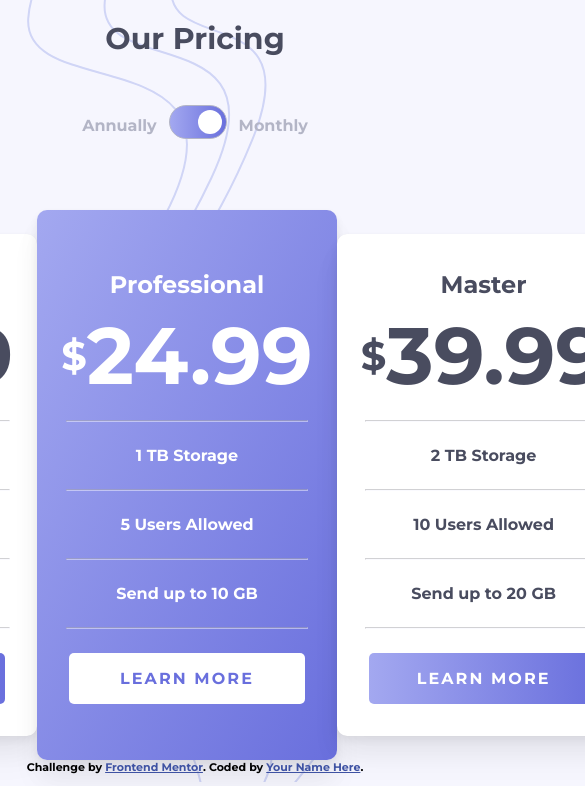
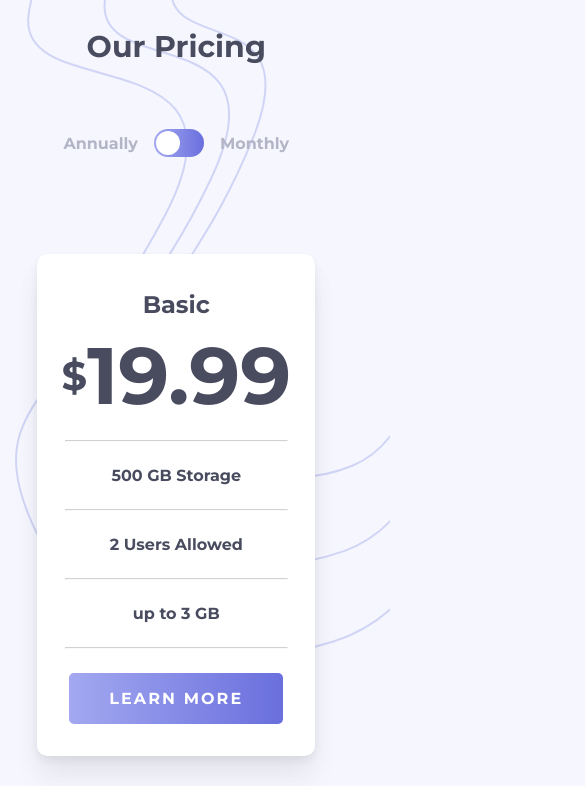
Before and after one commit to ttisurus/frontend-challenge-3, a plain HTML site: page index.html in a window 390 px wide. Shown: the top 786 px of the page, 585 px wide, since content can reach past the window. Drawn offline with Linux system fonts and the light colour scheme.

Commit message:
agregado del responsive y switch funcional sin cambio de estado

```diff
--- a/index.html
+++ b/index.html
@@ -37,12 +37,22 @@
 
     <div class="container_toggle">
       Annually
+
+      <div class="toggle-wrapper">
+        <label class="toggle_label"></label>
+        <div class="toggle_button-wrapper">
+          <input type="checkbox" class="toggle_checkbox">
+          <span class="toggle_button"></span>
+        </div>
+      </div>
+
+      <!--
       <div class="toggle-wrapper">
 
         <input id="provide-muffins" name="provide_muffins" class="toggle" type="checkbox" checked />
         <label for="provide-muffins" class="toggle--label"></label>
         <div class="foux-toggle"></div>
-      </div>
+      </div>-->
       Monthly
     </div>
 
--- a/style.css
+++ b/style.css
@@ -24,32 +24,30 @@ body {
 
 .promo_container{
     display: flex;
-    flex-flow: row;
+    align-items: center;
     justify-content: center;
 }
 
-.card{
+.card {
     max-width: 350px;
     background-color: rgb(255,255,255);
     display: flex;
     flex-flow: column;
     padding: 1em;
     box-sizing: border-box;
-    text-align:center;
+    text-align: center;
     color:hsl(232, 13%, 33%);
     flex-grow: 1;
     border-radius: 10px;
-    margin: 1.5em 0;
     box-shadow: 0px 0px 1px rgba(0, 0, 0, 0.06), 0px 4px 8px rgba(0, 0, 0, 0.06), 0px 16px 24px rgba(0, 0, 0, 0.04), 0px 24px 32px rgba(0, 0, 0, 0.04);
 }
 
-.card h2{
+.card h2 {
     margin-bottom: 0;
 }
 
-.precio{
+.precio {
     display: flex;
-    flex-flow: row;
     align-items: center;
     justify-content: center;
     margin: 0.1em;
@@ -65,7 +63,6 @@ body {
 }
 
 .featured {
-    margin: 0;
     padding: 2.5em 1em;
     background: linear-gradient(to bottom right, hsl(236, 72%, 79%), hsl(237, 63%, 64%));
     color: rgb(255,255,255);
@@ -84,15 +81,12 @@ body {
     text-align: center;
     margin: 1em;
     box-sizing: border-box;
+    color: rgb(255,255,255);
+    background: linear-gradient(to right, hsl(236, 72%, 79%), hsl(237, 63%, 64%));
 }
 
 .boton:active{
     border: 2px solid hsl(237, 63%, 64%);
-}
-
-.card > .boton{
-    color: rgb(255,255,255);
-    background: linear-gradient(to right, hsl(236, 72%, 79%), hsl(237, 63%, 64%));
 }
 
 .featured > .boton{
@@ -101,13 +95,10 @@ body {
 }
 
 /* Switch */
-
+/*
 .toggle-wrapper {
+    position: relative;
     margin: 0 1em;
-    height: 2.5rem;
-    font-family: sans-serif;
-    font-size: 0.75rem;
-    font-weight: 100;
 }
 
 .toggle {
@@ -134,7 +125,6 @@ body {
     position: absolute;
     top: 0.25rem;
     left: 0.25rem;
-    display: block;
     width: 1.5rem;
     height: 1.5rem;
     border-radius: 1.5rem;
@@ -162,9 +152,30 @@ body {
 .toggle--label {
     position: absolute;
     top: 0;
+    right: 0;
+    bottom: 0;
+    left: 0;
     text-align: center;
     line-height: 2.5rem;
     cursor: pointer;
+}
+
+.toggle--label::before {
+    right: 40%;
+    left: 0;
+    color: white;
+    opacity: 0;
+}
+
+.toggle:checked + .toggle--label::before {
+    opacity: 1;
+}
+
+.toggle--label::after {
+    position: absolute;
+    right: 0;
+    left: 40%;
+    opacity: 1;
 }
 
 .toggle:checked + .toggle--label::after {
@@ -172,3 +183,97 @@ body {
     -webkit-transition-duration: 0.05s;
     transition-duration: 0.05s;
 }
+*/
+
+.toggle_label {
+    color: hsl(0, 0%, 100%);
+}
+
+.toggle-wrapper {
+    display: flex;
+    align-items: center;
+    margin: 1rem;
+}
+
+.toggle_button-wrapper {
+    position: relative;
+    display: flex;
+}
+
+.toggle_button {
+    width: 3.125rem;
+    height: 1.75rem;
+    border-radius: 50px;
+    background: linear-gradient(to right, hsl(236, 72%, 79%), hsl(237, 63%, 64%));
+    display: inline-block;
+    padding: 0.125rem;
+    box-sizing: border-box;
+}
+
+.toggle_button::after {
+    content: '';
+    width: 1.5rem;
+    height: 1.5rem;
+    border-radius: 1.5rem;
+    background-color: hsl(0, 0%, 100%);
+    display: block;
+}
+
+.toggle_checkbox:hover{
+    cursor: pointer;
+}
+
+.toggle_checkbox {
+    z-index: 1;
+    position: absolute;
+    width: 3.125rem;
+    height: 1.75rem;
+    right: 0;
+    top: 0;
+    margin: 0;
+    opacity: 0;
+}
+
+.toggle_checkbox:checked +
+.toggle_button {
+    background: linear-gradient(to right, hsl(236, 72%, 79%), hsl(237, 63%, 64%));
+}
+
+.toggle_checkbox:checked +
+.toggle_button::after {
+    margin-left: auto;
+    background-color: hsl(0, 0%, 100%);
+}
+
+.toggle_button-wrapper:active{
+    color: hsl(0, 0%, 100%);
+    opacity: 0.5;
+}
+
+.toggle_checkbox:checked +
+.precio .anual {
+    display: block;
+}
+
+/* Responsive 375px */
+
+@media screen and (max-width: 700px) and (min-width: 375px) {
+    body {
+        display: inline-block;
+    }
+
+    .titulo {
+        display: block;
+        justify-content: center;
+        align-items: center;
+    }
+
+    .promo_container {
+        display: flex;
+        flex-direction: column;
+    }
+
+    .card {
+        margin: 1rem;
+    }
+}
```
